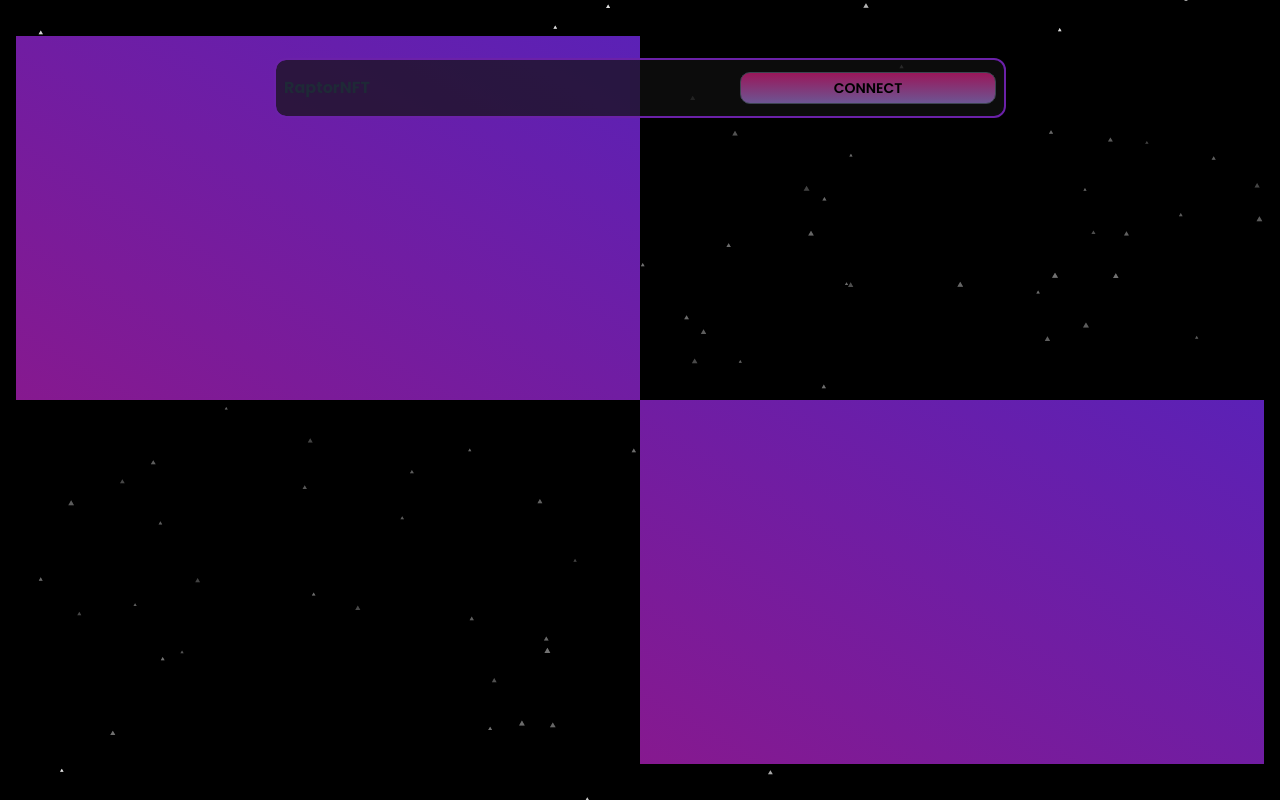
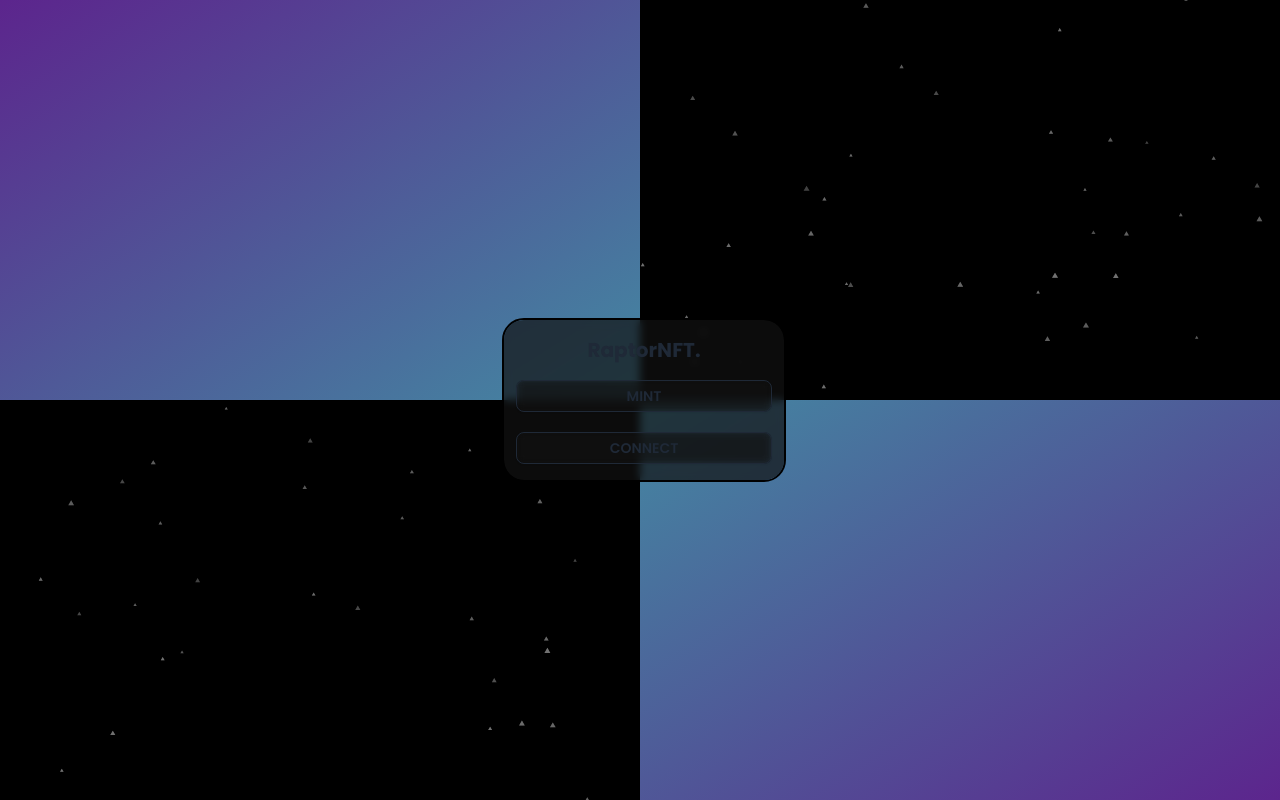
Before and after one commit to pranavcpawar/raptor-nfts, a React (Vite) app: page / in a window 1280 px wide. Built offline with nearby package versions, Linux system fonts and the light colour scheme.

Commit message:
raw frontend structure ready

```diff
--- a/src/App.jsx
+++ b/src/App.jsx
@@ -3,12 +3,12 @@ import { LowerSection, Navbar, Particle, UpperSection } from "./components";
 
 const App = () => {
   return (
-    <div className="min-h-screen flex flex-col items-center">
+    <div className="min-h-screen flex justify-center items-center">
       <Particle />
-      <div className="z-10 relative w-[60%] top-8 p-4 mr-2 ml-2 mt-2 mb-1 rounded-box">
+      <div className="z-10 relative p-4 m-2">
         <Navbar />
       </div>
-      <div className="z-5 absolute w-[100vw] h-[95vh] top-4 p-4 mt-1 mr-2 ml-2 mb-2">
+      <div className="z-5 fixed w-[100vw] h-[100vh]">
         <UpperSection />
         <LowerSection />
       </div>
--- a/src/components/LowerSection.jsx
+++ b/src/components/LowerSection.jsx
@@ -3,7 +3,7 @@ import React from "react";
 const LowerSection = () => {
   return (
     <div className="flex justify-end h-[50%] bg-black bg-opacity-50">
-      <div className="w-[50%] bg-gradient-to-tr from-fuchsia-800 to-violet-800">
+      <div className="w-[50%] bg-gradient-to-tl from-[#5c258d] to-[#4389a2]">
 
       </div>
     </div>
--- a/src/components/Navbar.jsx
+++ b/src/components/Navbar.jsx
@@ -2,9 +2,12 @@ import React from "react";
 
 const Navbar = () => {
   return (
-    <div className="flex flex-row p-2 m-1 h-[56px] bg-[#121212] bg-opacity-70 place-content-between items-center outline outline-2 outline-offset-0 outline-purple-800 rounded-[10px]">
-      <h1 className="font-poppins cursor-pointer font-bold">RaptorNFT</h1>
-      <button className="btn btn-sm lg:btn-wide rounded-[10px] font-poppins bg-gradient-to-t from-[#6d5593] to-[#9a175a] text-black cursor-pointer">Connect</button>
+    <div className="flex flex-col p-2 m-1 h-[160px] w-full bg-[#121212] bg-opacity-70 items-center justify-center space-y-4 outline outline-2 outline-offset-0 outline-black rounded-[20px] backdrop-blur-sm">
+      <h1 className="font-poppins text-xl cursor-pointer font-bold">RaptorNFT.</h1>
+      <div className="flex flex-col space-y-5">
+        <button className="btn btn-sm sm:btn-wide btn-outline font-poppins hover:text-black cursor-pointer bg-opacity-70 backdrop-blur-sm shadow-sm hover:border-black">Mint</button>
+        <button className="btn btn-sm sm:btn-wide btn-outline font-poppins hover:text-black cursor-pointer bg-opacity-70 backdrop-blur-sm shadow-sm hover:border-black">Connect</button>
+      </div>
     </div>
   );
 };
--- a/src/components/UpperSection.jsx
+++ b/src/components/UpperSection.jsx
@@ -3,7 +3,7 @@ import React from "react";
 const UpperSection = () => {
   return (
     <div className="flex justify-start h-[50%] bg-black bg-opacity-50">
-      <div className="w-[50%] bg-gradient-to-tr from-fuchsia-800 to-violet-800">
+      <div className="w-[50%] bg-gradient-to-br from-[#5c258d] to-[#4389a2]">
 
       </div>
     </div>
```
